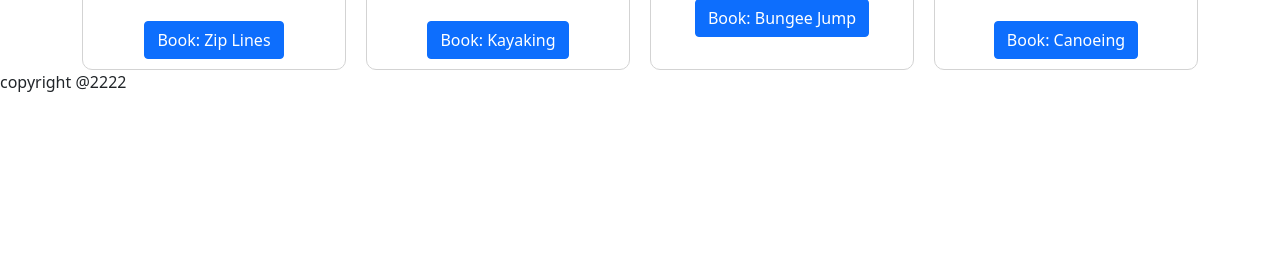
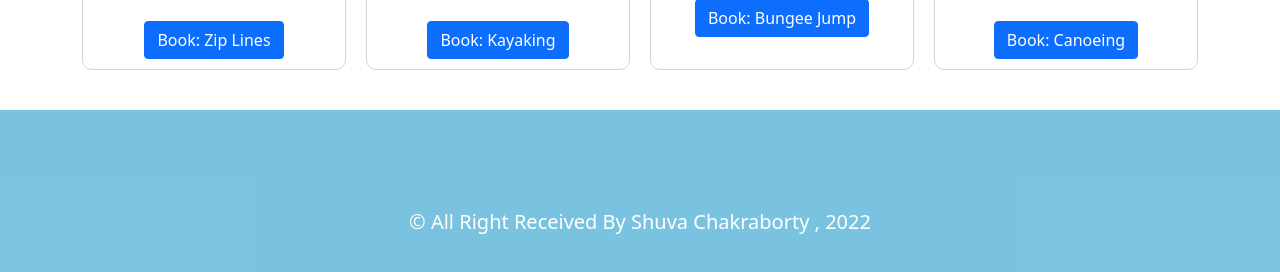
Before and after one commit to Shuvapandit/AdvenTour, a React (Create React App) app: page /home in a window 1280 px wide. Shown: the part 1095-1367 px from the top of the page. Before the commit the page ends 1205 px from the top, so only its background shows below. Built offline with nearby package versions, Linux system fonts and the light colour scheme.

Commit message:
footer part added

```diff
--- a/src/Pages/Shared/Footer/Footer.css
+++ b/src/Pages/Shared/Footer/Footer.css
@@ -0,0 +1,5 @@
+.pad{
+    padding: 100px;
+    margin-top: 40px;
+    background-color: rgba(46, 161, 207, 0.635);
+}
--- a/src/Pages/Shared/Footer/Footer.js
+++ b/src/Pages/Shared/Footer/Footer.js
@@ -1,9 +1,12 @@
 import React from 'react';
+import './Footer.css'
 
 const Footer = () => {
+    const today = new Date();
+    const year = today.getFullYear();
     return (
-        <footer>
-            <p>copyright @2222</p>
+        <footer className='text-center  pad'>
+            <p className='text-white h5'> &copy; All Right Received By Shuva Chakraborty , {year}</p>
         </footer>
 
     );
```
